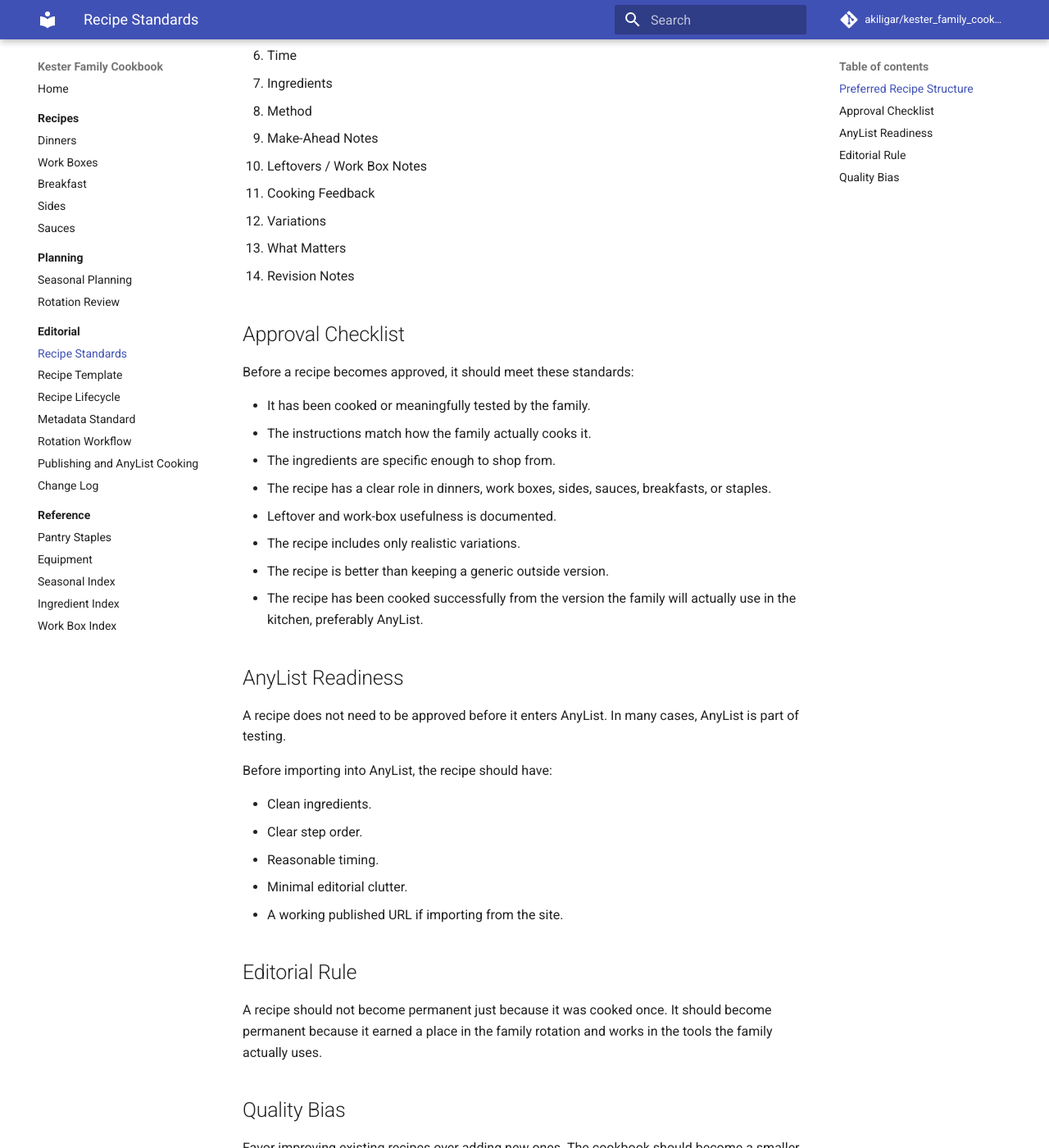
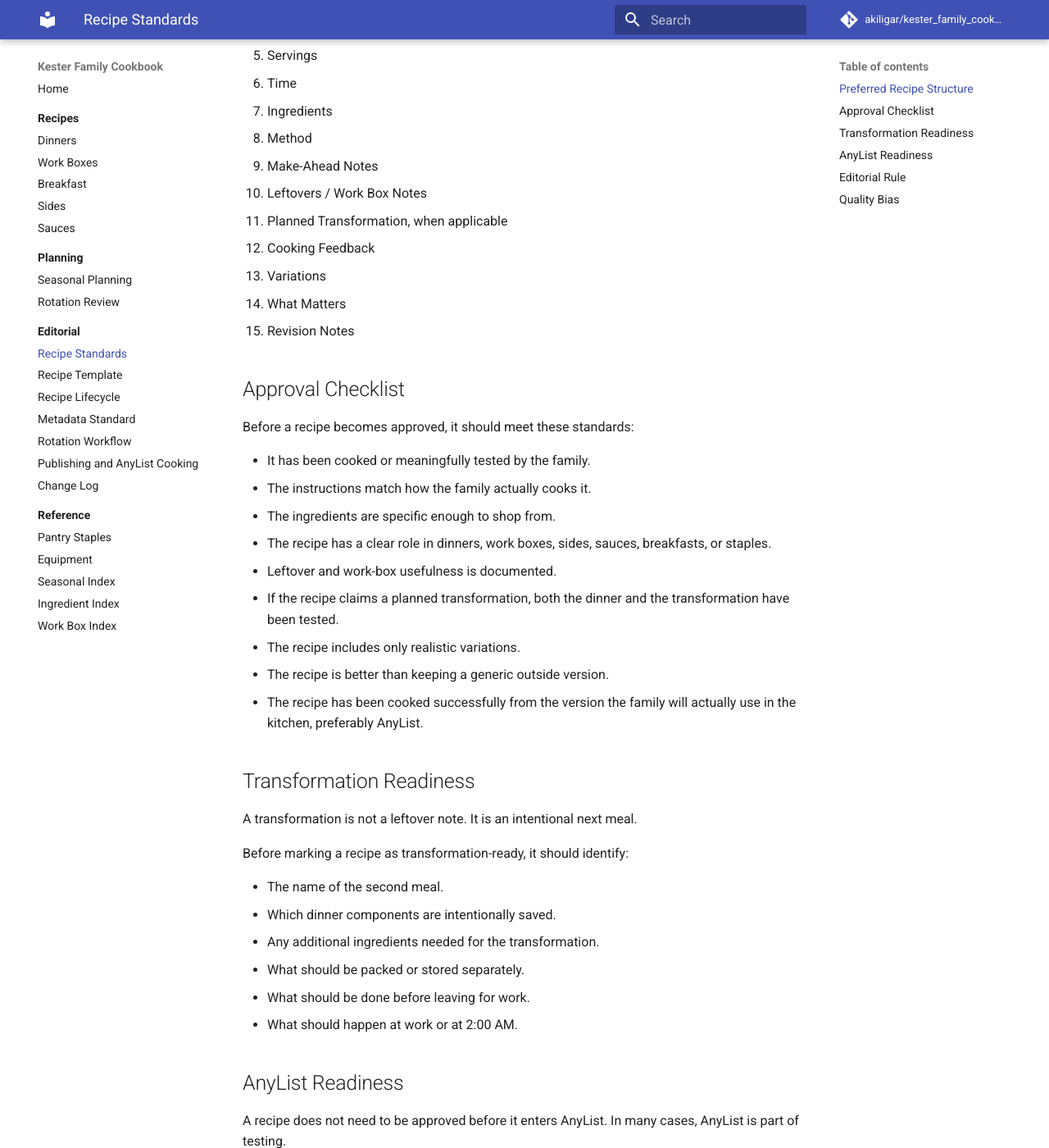
Before and after one commit to akiligar/kester_family_cookbook, an MkDocs documentation site: the page built from docs/editorial/recipe-standards.md, in a window 1280 px wide and 1400 px high, scrolled down 652 px. Shown: the whole window at 82% size. Built offline with MkDocs 1.6.1 and Material for MkDocs 9.7.7, drawn with Linux system fonts in a browser that asks for light colours; comment, search, counter and statistics services are not loaded; some of the changed text lies outside the part shown.

Commit message:
Update recipe standards for transformation architecture

```diff
--- a/docs/editorial/recipe-standards.md
+++ b/docs/editorial/recipe-standards.md
@@ -7,6 +7,7 @@ Every permanent recipe should answer these questions:
 - What makes the Kester version different from a generic version?
 - What parts can be prepped ahead?
 - How does it become leftovers, lunches, or 2:00 AM work meals?
+- If it has a planned transformation, what second meal is it designed to become?
 - Does it cook clearly from the format used in the kitchen, especially AnyList?
 - What should not be changed because it matters?
 
@@ -22,10 +23,11 @@ Every permanent recipe should answer these questions:
 8. Method
 9. Make-Ahead Notes
 10. Leftovers / Work Box Notes
-11. Cooking Feedback
-12. Variations
-13. What Matters
-14. Revision Notes
+11. Planned Transformation, when applicable
+12. Cooking Feedback
+13. Variations
+14. What Matters
+15. Revision Notes
 
 ## Approval Checklist
 
@@ -36,9 +38,23 @@ Before a recipe becomes approved, it should meet these standards:
 - The ingredients are specific enough to shop from.
 - The recipe has a clear role in dinners, work boxes, sides, sauces, breakfasts, or staples.
 - Leftover and work-box usefulness is documented.
+- If the recipe claims a planned transformation, both the dinner and the transformation have been tested.
 - The recipe includes only realistic variations.
 - The recipe is better than keeping a generic outside version.
 - The recipe has been cooked successfully from the version the family will actually use in the kitchen, preferably AnyList.
+
+## Transformation Readiness
+
+A transformation is not a leftover note. It is an intentional next meal.
+
+Before marking a recipe as transformation-ready, it should identify:
+
+- The name of the second meal.
+- Which dinner components are intentionally saved.
+- Any additional ingredients needed for the transformation.
+- What should be packed or stored separately.
+- What should be done before leaving for work.
+- What should happen at work or at 2:00 AM.
 
 ## AnyList Readiness
 
```
